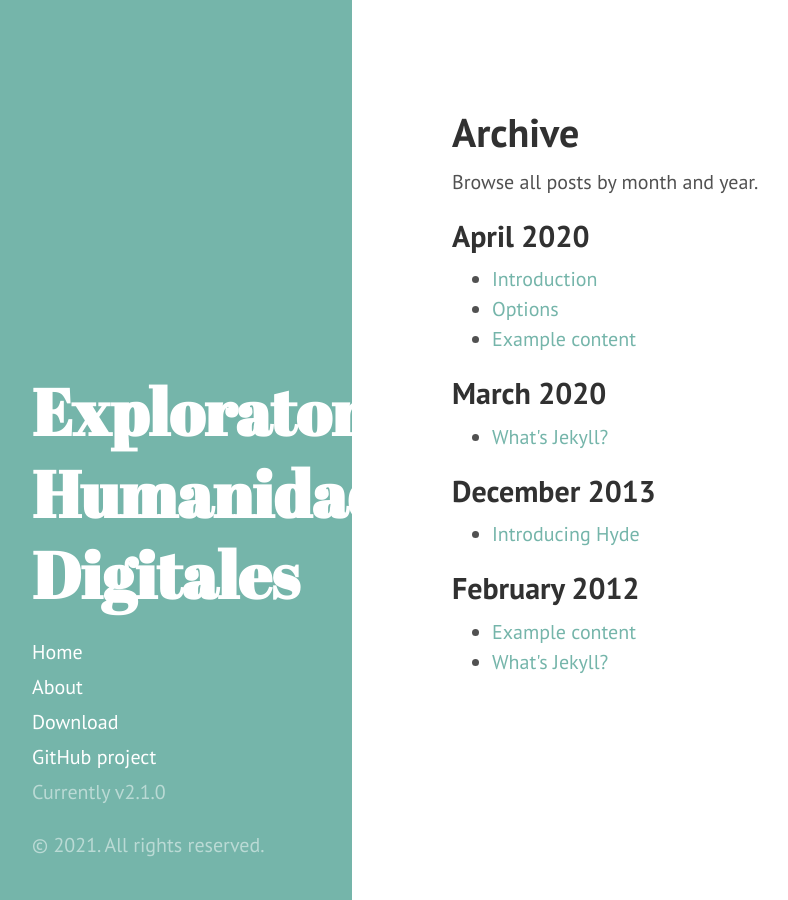
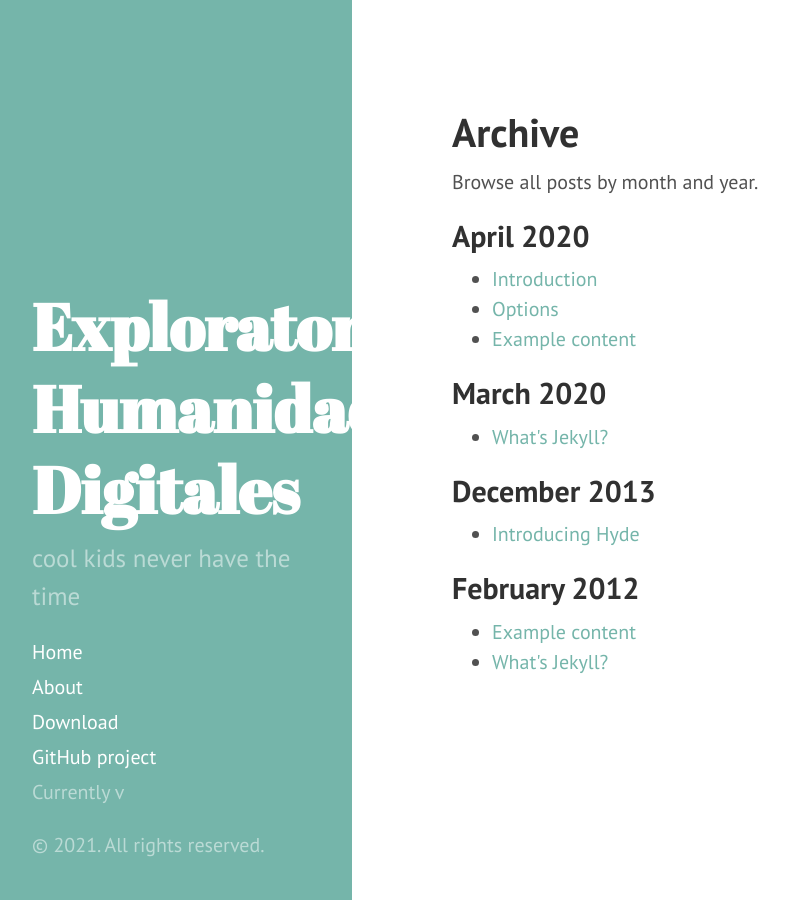
Before and after one commit to Neotropico/ExploratorioHD, a Jekyll site: the page built from archive.md, in a window 1280 px wide. Shown: the whole page, without its empty margins (8-796 px from the left). Built offline with Jekyll 4.4.1, drawn with Linux system fonts in a browser that asks for light colours; Markdown is read by kramdown in place of the engine named in the settings.

Commit message:
Update _config.yml

```diff
--- a/_config.yml
+++ b/_config.yml
@@ -2,25 +2,16 @@
 markdown:         redcarpet
 highlighter:      pygments
 
-# Permalinks
-permalink:        pretty
-relative_permalinks: true
 
 # Setup
-title:            Exploratorio Humanidades Digitales
-tagline:          Humanidades Digitales desde la Universidad de Antioquia
-description:      ''
-url:              https://neotropico.github.io
-baseurl:          /ExploratorioHD/
+title: Exploratorio Humanidades Digitales
+tagline: Humanidades Digitales desde la Universidad de Antioquia
+description: 'cool kids never have the time'
+url: "https://neotropico.github.io"
+baseurl: "/ExploratorioHD/"
 
 author:
-  name:           'Mark Otto'
-  url:            https://twitter.com/mdo
+  name:           Equipo del Exploratorio
+  url:
 
 paginate:         5
-
-# Custom vars
-version:          2.1.0
-
-github:
-  repo:           https://github.com/poole/hyde
```
